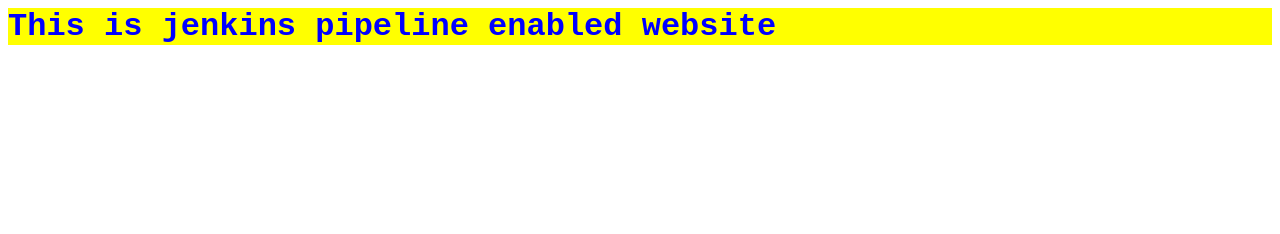
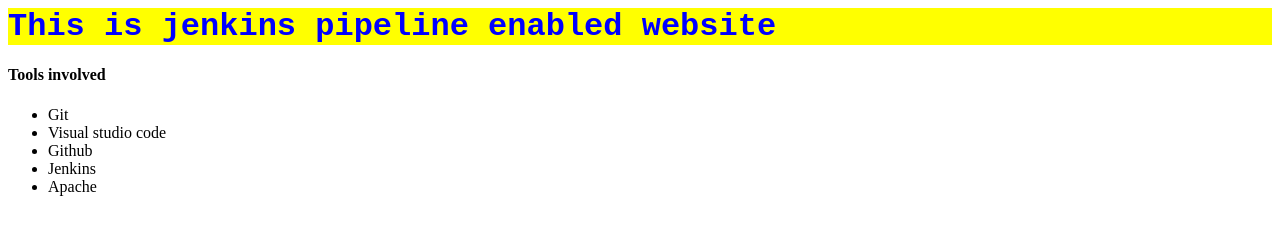
Before and after one commit to vinodh1988/jenkins-static-pipeline, a plain HTML site: page index.html in a window 1280 px wide. Drawn offline with Linux system fonts and the light colour scheme.

Commit message:
modified

```diff
--- a/index.html
+++ b/index.html
@@ -5,5 +5,13 @@
     </head>
     <body>
             <h1>This is jenkins pipeline enabled website</h1>
+            <h4>Tools involved</h4>
+            <ul>
+                <li>Git</li>
+                <li>Visual studio code</li>
+                <li>Github</li>
+                <li>Jenkins</li>
+                <li>Apache</li>
+            </ul>
     </body>
 </html>
```
